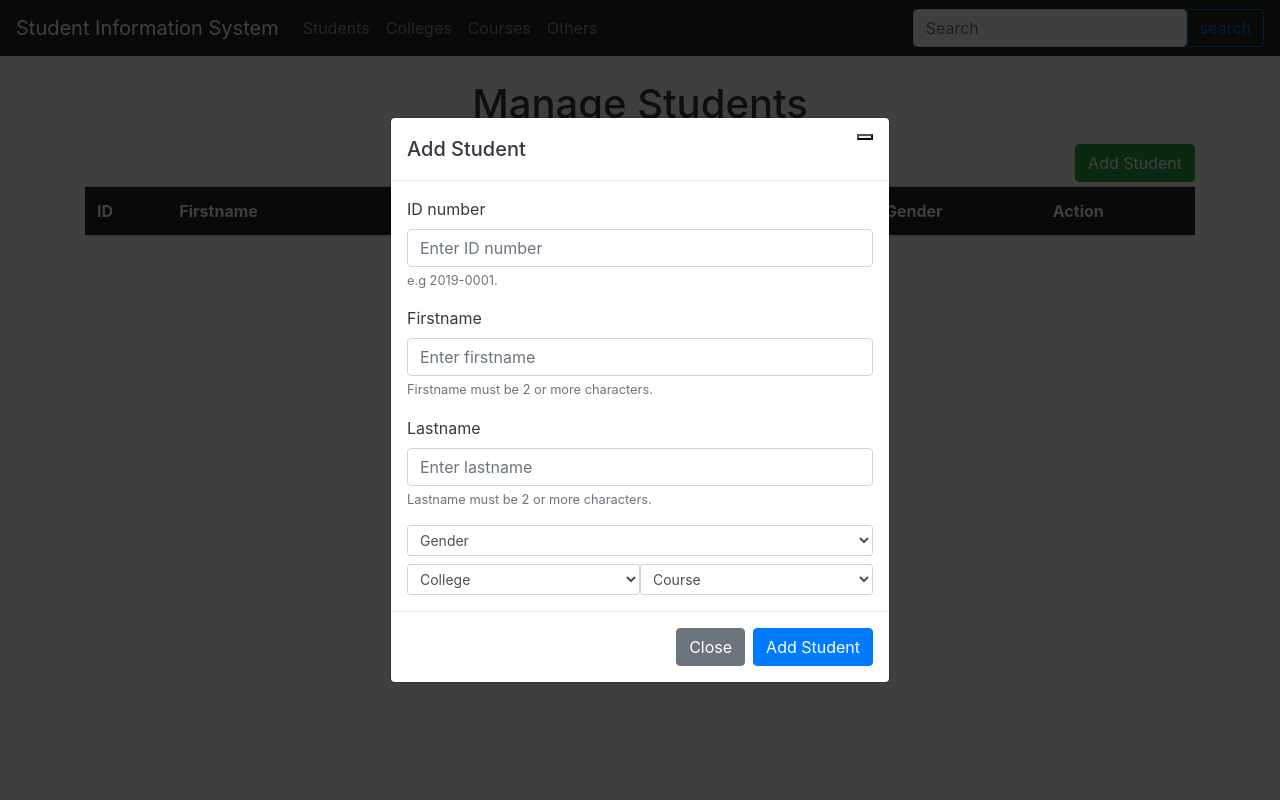
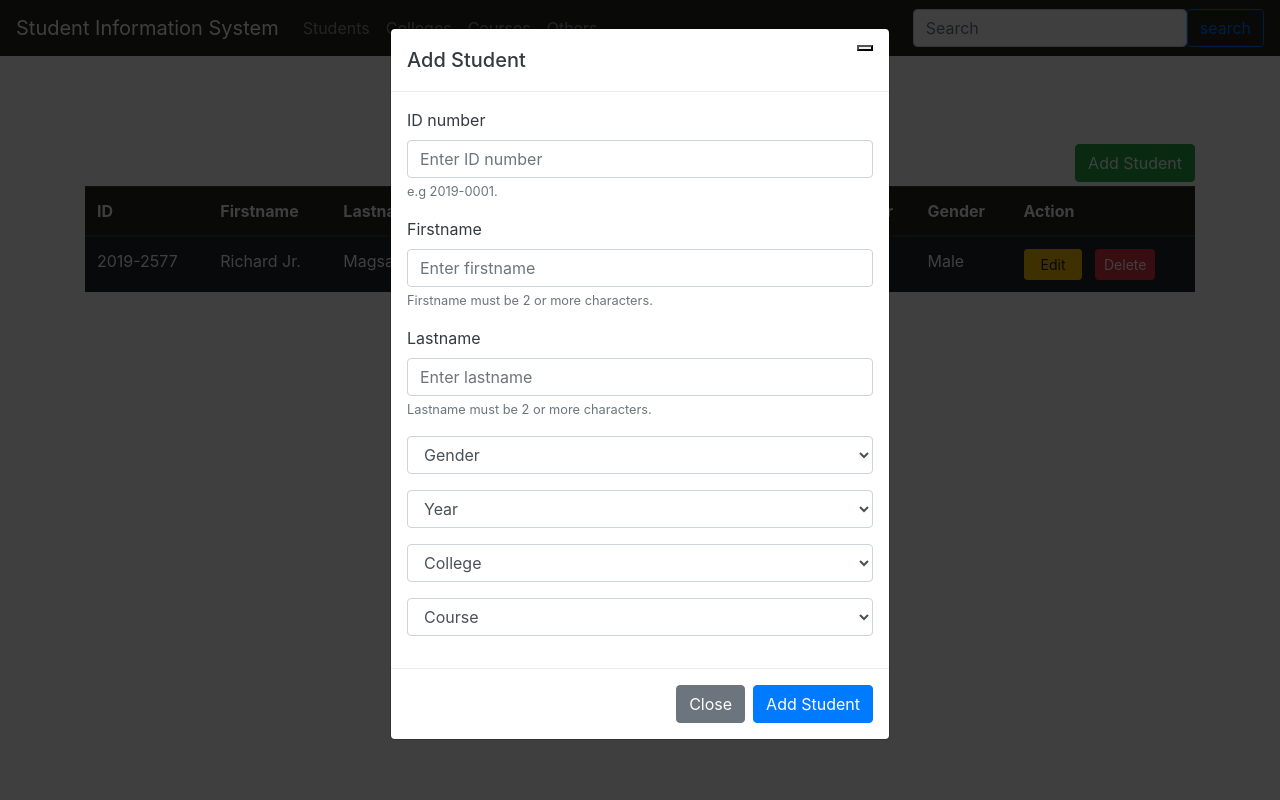
Before and after one commit to richardjamolodmagsalayjr/StudentInformationSystem-WebApplication-Python, a Flask app: page /student in a window 1280 px wide, after a click on "Add Student". Run offline with Flask 2, Linux system fonts and the light colour scheme; lists and menus that the app fills with data are empty; some libraries are stand-ins or nearby versions.

Commit message:
Fix bugs on templates

```diff
--- a/ssis_website/templates/student_page.html
+++ b/ssis_website/templates/student_page.html
@@ -5,9 +5,10 @@
   <h1 class="text-center mt-4 mb-3">Manage Students</h1>
 
 
-     <div class="container d-flex justify-content-end">
+
 
 <!-- button trigger to show add student form modal-->
+  <div class="container d-flex justify-content-end">
     <button class="btn btn-success me-5" type="button" data-bs-toggle="modal" data-bs-target="#add-student-modal">
         Add Student
     </button>
@@ -15,7 +16,8 @@
 
   <div class="container">
   <!-- table of student records -->
-        <table class="table mt-1 ms-5">
+    <table class="table mt-1 ms-5 table-dark">
+
       <thead class="text-light" style="background-color: #252422 ;">
         <tr>
           <th scope="col">ID</th>
@@ -27,8 +29,20 @@
           <th scope="col">Action</th>
         </tr>
       </thead>
+
       <tbody>
-
+          <!-- add python code here to display student data-->
+          <td>2019-2577</td>
+          <td>Richard Jr.</td>
+          <td>Magsalay</td>
+          <td>Bachelor of science in Computer Science</td>
+          <td>3</td>
+          <td>Male</td>
+          <td>
+            <a href="#" class="btn btn-warning btn-sm px-3" data-bs-toggle="modal" data-bs-target="#edit-student-modal">Edit</a>
+            <a class="mx-1"></a>
+            <a href="#" class="btn btn-danger btn-sm" onclick="return confinrm('Are you sure to delete?')">Delete</a>
+          </td>
       </tbody>
     </table>
   </div>
@@ -36,59 +50,95 @@
 
   <!-- Modal -->
   <div class="modal fade" id="add-student-modal" tabindex="-1" aria-labelledby="exampleModalLabel" aria-hidden="true">
-    <div class="modal-dialog modal-dialog-centered">
+    <div class="modal-dialog">
       <div class="modal-content">
         <div class="modal-header">
           <h5 class="modal-title" id="exampleModalLabel">Add Student</h5>
           <button type="button" class="btn-close" data-bs-dismiss="modal" aria-label="Close"></button>
         </div>
           <div class="modal-body">
-          <form>
+            <form action="{{url_for('student.addStudent')}}" method="POST">
               <!--Id number entry -->
               <div class="form-group">
                 <label for="id_number">ID number</label>
-              <input type="text" class="form-control" id="id_number" name="id_number" placeholder="Enter ID number">
+                <input type="text"
+                class="form-control"
+                id="id_number"
+                name="id_number"
+                placeholder="Enter ID number"
+                required=True
+                />
                 <small id="firstname_help" class="form-text text-muted">e.g 2019-0001.</small>
               </div>
 
             <!--firstname entry-->
             <div class="form-group">
                 <label for="firstname">Firstname</label>
-              <input type="text" class="form-control" id="firstname" name="firstname" placeholder="Enter firstname">
+                <input type="text"
+                  class="form-control"
+                  id="firstname"
+                  name="firstname"
+                  placeholder="Enter firstname"
+                  required=True
+                />
                 <small id="firstname_help" class="form-text text-muted">Firstname must be 2 or more characters.</small>
             </div>
 
               <!--lastname entry-->
             <div class="form-group">
                 <label for="lastname">Lastname</label>
-              <input type="text" class="form-control" id="lastname" name="lastname" placeholder="Enter lastname">
+                <input type="text"
+                  class="form-control"
+                  id="lastname"
+                  name="lastname"
+                  placeholder="Enter lastname"
+                  required=True
+                />
                 <small id="lastname_help" class="form-text text-muted">Lastname must be 2 or more characters.</small>
             </div>
 
-          <div class='mb-2'>
-            <select class="form-control form-control-sm col ms-1 me-2" id="gender" name="gender">
-              <option>Gender</option>
+            <!-- gender entry -->
+            <div class='form-group'>
+              <select required=True class="form-control col ms-1 me-2" id="gender" name="gender">
+                <option disabled selected>Gender</option>
+                <option>Male</option>
+                <option>Female</option>
+              </select>
+            </div>
+
+            <!-- year_level entry -->
+            <div class='form-group'>
+              <select type="text" required=True class="form-control col ms-1 me-2" id="year_level" name="year_level">
+                <option disabled selected><b>Year</b></option>
+                <option>1</option>
+                <option>2</option>
+                <option>3</option>
+                <option>4</option>
+                <option>5</option>
               </select>
             </div>
 
             <!-- college and courses dropdowns, positioned inline -->
-          <div class="container">
-              <div class="row">
-                  <select class="form-control form-control-sm col ms-1 me-2" id="college" name="college">
-                      <option>College</option>
-                  </select>
-                  <select class="form-control form-control-sm col col me-1" id="course" name="course">
-                      <option>Course</option>
+            <div class='form-group'>
+              <select  required=True class="form-control col ms-1 me-2" id="college" name="college">
+                  <option disabled selected hidden>College</option>
+                  <option>BSCS</option>
               </select>
             </div>
+
+            <div class='form-group'>
+              <select  required=True class="form-control col col me-1" id="course_code" name="course_code">
+                  <option disabled selected hidden>Course</option>
+                  <option value="BSCS">Bachelor of Science in Computer Science</option>
+              </select>
             </div>
 
-      </form>
           </div>
           <div class="modal-footer">
             <button type="button" class="btn btn-secondary" data-bs-dismiss="modal">Close</button>
             <button type="submit" class="btn btn-primary">Add Student</button>
           </div>
+        </form>
       </div>
     </div>
   </div>
```
Also changed, not shown: ssis_website/templates/college_page.html (+16 -8 lines), ssis_website/templates/course_page.html (+16 -10 lines), 3 other files. Lines whose indentation alone changed are shown as unchanged.
